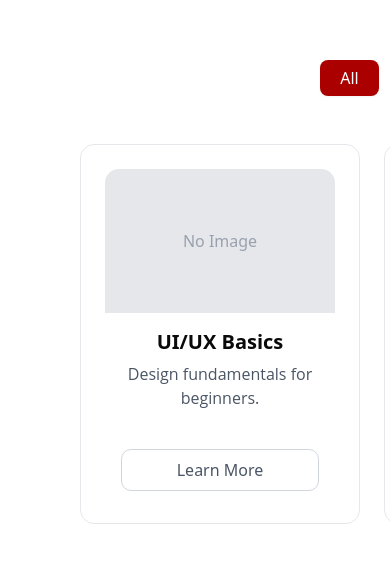
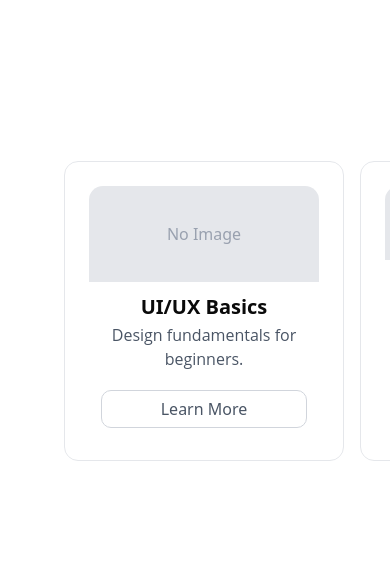
Before and after one commit to thmthu/skill-swap, a React (Vite) app in the folder frontend/: page / in a window 390 px wide. Shown: the part 154-716 px from the top of the page. Built offline with nearby package versions, Linux system fonts and the light colour scheme.

Commit message:
refractor : responsive for 3 devices

```diff
--- a/frontend/src/App.jsx
+++ b/frontend/src/App.jsx
@@ -26,19 +26,6 @@ import ResourcePage from "./pages/public/Resources/page";
 // 	);
 // }
 
-const courses = [
-  {
-    title: "Frontend Developer Basics",
-    description: "Learn HTML, CSS, and JavaScript to start your frontend journey.",
-    image: "", // optional
-  },
-  {
-    title: "React for Beginners",
-    description: "Master components, hooks, and the basics of modern React.",
-    image: "",
-  },
-  // Add more course objects here...
-];
 function App() {
 	return (
 		<div>
--- a/frontend/src/components/Carousel.jsx
+++ b/frontend/src/components/Carousel.jsx
@@ -1,5 +1,3 @@
-
-
 import { useRef, useState, useEffect } from "react";
 import { CourseCard } from "@/components/CourseCard";
 import { ChevronLeft, ChevronRight } from "lucide-react";
@@ -45,28 +43,28 @@ export function CourseCarousel({ courses }) {
   }, [courses.length]);
 
   return (
-    <div className="relative flex flex-col items-center">
+    <div className="relative flex flex-col items-center w-full">
       {/* Carousel Row */}
       <div className="w-full h-full relative flex items-center">
         {/* Left Button */}
         <button
           onClick={() => scroll("left")}
           disabled={!canScrollLeft}
-          className={`absolute left-[-2rem] z-10 p-2 rounded-full border transition
+          className={`absolute left-[-1.5rem] md:left-[-2rem] z-10 p-1.5 md:p-2 rounded-full border transition
                      ${canScrollLeft ? "bg-white hover:bg-primary hover:text-white" : "bg-gray-100 text-gray-400 cursor-not-allowed"}
                      hidden md:block`}
         >
-          <ChevronLeft className="h-4 w-4" />
+          <ChevronLeft className="h-3 w-3 md:h-4 md:w-4" />
         </button>
 
         {/* Carousel */}
         <div
           ref={scrollContainerRef}
-          className="flex gap-6 overflow-x-auto no-scrollbar px-8 py-4"
+          className="flex gap-4 md:gap-6 overflow-x-auto no-scrollbar px-4 md:px-8 py-4 w-full"
           style={{ scrollbarWidth: "none" }}
         >
           {courses.map((course, idx) => (
-            <div key={idx} className="flex-shrink-0 w-[280px]">
+            <div key={idx} className="flex-shrink-0 w-[280px] md:w-[300px]">
               <CourseCard {...course} />
             </div>
           ))}
@@ -76,19 +74,19 @@ export function CourseCarousel({ courses }) {
         <button
           onClick={() => scroll("right")}
           disabled={!canScrollRight}
-          className={`absolute right-[-2rem] z-10 p-2 rounded-full border transition
+          className={`absolute right-[-1.5rem] md:right-[-2rem] z-10 p-1.5 md:p-2 rounded-full border transition
                      ${canScrollRight ? "bg-white hover:bg-primary hover:text-white" : "bg-gray-100 text-gray-400 cursor-not-allowed"}
                      hidden md:block`}
         >
-          <ChevronRight className="h-4 w-4" />
+          <ChevronRight className="h-3 w-3 md:h-4 md:w-4" />
         </button>
       </div>
       {/* Carousel Dots */}
-      <div className="flex justify-center mt-4 gap-2">
+      <div className="flex justify-center mt-3 md:mt-4 gap-1.5 md:gap-2">
         {Array.from({ length: numPages }).map((_, i) => (
           <span
             key={i}
-            className={`w-2 h-2 rounded-full transition-all duration-200 ${i === currentPage ? "bg-primary" : "bg-gray-300"}`}
+            className={`w-1.5 h-1.5 md:w-2 md:h-2 rounded-full transition-all duration-200 ${i === currentPage ? "bg-primary" : "bg-gray-300"}`}
           />
         ))}
       </div>
--- a/frontend/src/components/CourseCard.jsx
+++ b/frontend/src/components/CourseCard.jsx
@@ -3,7 +3,7 @@ import { Card, CardContent, CardTitle, CardFooter } from "../components/ui/card"
 export function CourseCard({ title, description, image, url }) {
   return (
     <Card
-      className="w-full max-w-[300px] flex flex-col h-[380px] justify-between overflow-hidden border border-gray-200
+      className="w-full max-w-[300px] flex flex-col h-[300px] md:h-[380px] justify-between overflow-hidden border border-gray-200
                  transition-transform duration-300 hover:scale-105 hover:border-gray-300"
       elevation="none"
       padding="md"
@@ -15,18 +15,18 @@ export function CourseCard({ title, description, image, url }) {
           src={image}
           alt={title}
           loading="lazy"
-          className="w-full h-36 object-cover rounded-t-xl"
+          className="w-full h-24 md:h-36 object-cover rounded-t-xl"
         />
       ) : (
-        <div className="w-full h-36 bg-gray-200 rounded-t-xl flex items-center justify-center text-gray-400">
+        <div className="w-full h-24 md:h-36 bg-gray-200 rounded-t-xl flex items-center justify-center text-gray-400">
           No Image
         </div>
       )}
 
       {/* Card Content */}
-      <div className="flex flex-col flex-1 justify-between px-4 pt-4 pb-2">
-        <CardTitle className="text-h3 font-heading">{title}</CardTitle>
-        <p className="text-body2 font-body text-gray-600 mt-2">{description}</p>
+      <div className="flex flex-col flex-1 justify-between px-3 md:px-4 pt-3 md:pt-4 pb-2">
+        <CardTitle className="text-subtitle1 md:text-h3 font-heading line-clamp-2">{title}</CardTitle>
+        <p className="text-body2 font-body text-gray-600 mt-1 md:mt-2 line-clamp-3">{description}</p>
 
         {/* Footer */}
         <CardFooter className="mt-auto px-0">
@@ -34,7 +34,7 @@ export function CourseCard({ title, description, image, url }) {
             href={url}
             target="_blank"
             rel="noopener noreferrer"
-            className="w-full text-center !text-gray-600 font-semibold py-2 border border-gray-300 rounded-lg hover:!bg-primary hover:!text-white transition-colors"
+            className="w-full text-center !text-gray-600 font-semibold py-1.5 md:py-2 border border-gray-300 rounded-lg hover:!bg-primary hover:!text-white transition-colors text-btn2 md:text-btn1"
           >
             Learn More
           </a>
--- a/frontend/src/components/filter.jsx
+++ b/frontend/src/components/filter.jsx
@@ -2,12 +2,12 @@ import { Button } from "@/components/ui/button";
 
 export function CategoryFilter({ categories, selected, onSelect }) {
   return (
-    <div className="flex flex-wrap justify-center gap-4 mb-8">
+    <div className="hidden md:flex flex-wrap justify-center gap-2 md:gap-4 mb-4 md:mb-8">
       {categories.map((cat) => (
         <Button
           key={cat}
           variant="secondary"
-          className={`!transition-colors font-heading focus:!outline-none focus:!ring-0 ${
+          className={`!transition-colors font-heading focus:!outline-none focus:!ring-0 text-btn2 md:text-btn1 ${
             selected === cat
               ? "!bg-primary !text-white hover:!bg-primary-light"
               : "!border-gray-300 !text-gray-600 hover:!bg-gray-100"
--- a/frontend/src/pages/public/Resources/page.jsx
+++ b/frontend/src/pages/public/Resources/page.jsx
@@ -60,15 +60,18 @@ export default function CoursesPage() {
   };
 
   return (
-    <div className="container mx-auto px-4 py-10">
-      <h1 className="italic font-heading text-primary text-center mb-8 font-bold">Popular Courses</h1>
+    <div className="container mx-auto px-4 py-6">
+      <div className="sticky top-0 z-10 bg-white pb-4">
+        <h1 className="italic font-heading text-primary text-center mb-4 font-bold text-2xl md:text-3xl lg:text-4xl">Popular Courses</h1>
 
         <CategoryFilter
           categories={categories}
           selected={selectedCategory}
           onSelect={handleFilter}
         />
+      </div>
 
+      <div className="mt-4">
         {loading ? (
           <div className="flex justify-center items-center min-h-[300px]">
             <Loader2 className="h-10 w-10 animate-spin text-primary" />
@@ -77,5 +80,6 @@ export default function CoursesPage() {
           <CourseCarousel courses={filteredCourses} />
         )}
       </div>
+    </div>
   );
 }
```
Lines whose indentation alone changed are shown as unchanged.
